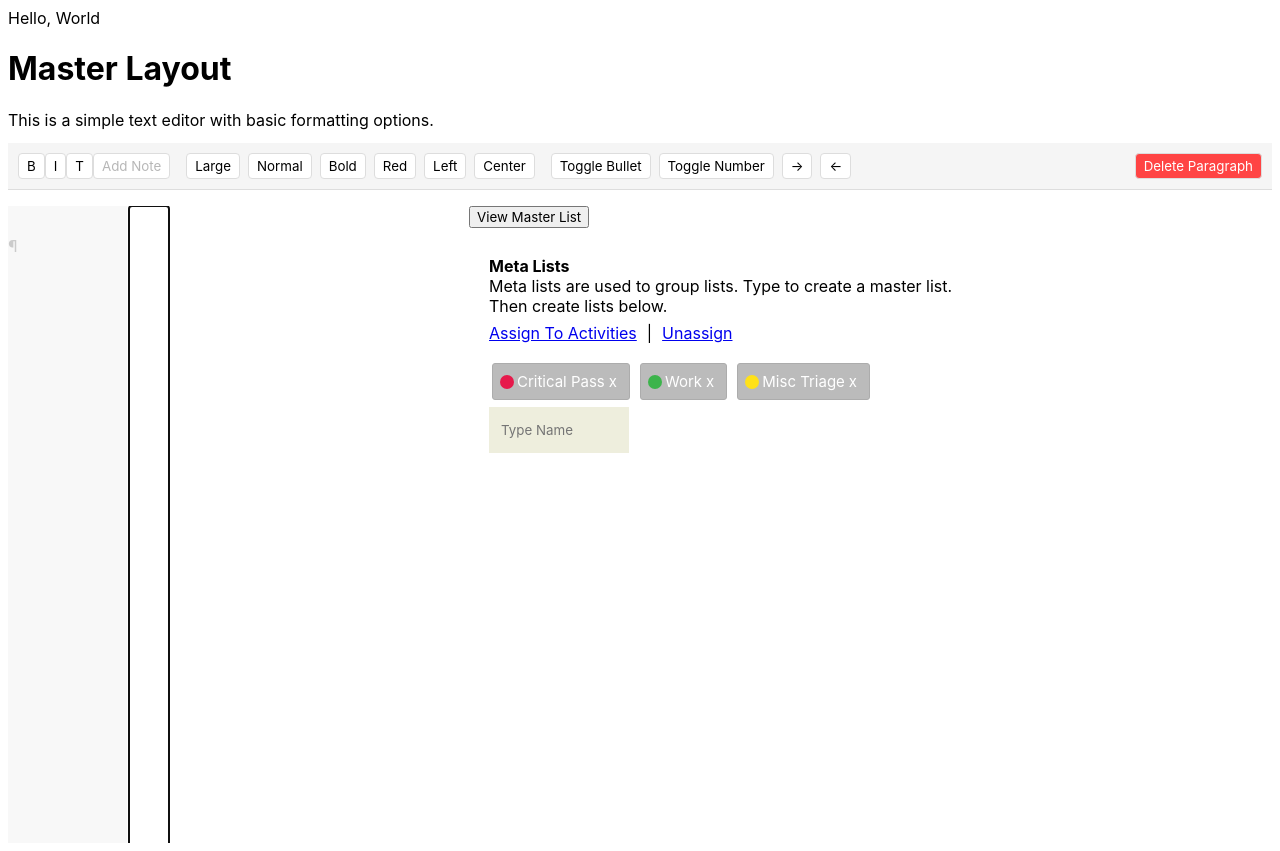
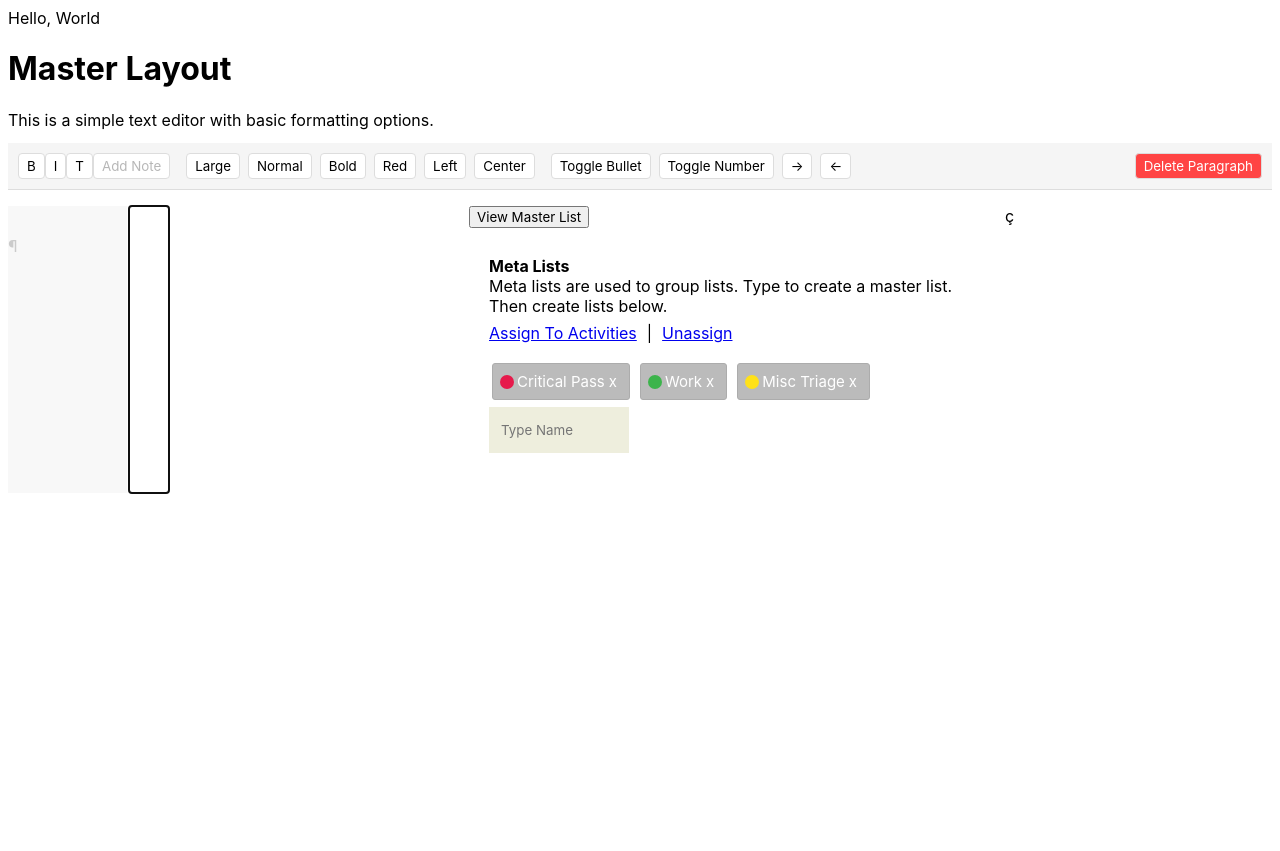
Before and after one commit to abf7d/master-list, an Angular app: page /master in a window 1280 px wide. After the commit the page ends 800 px from the top, so only its background shows below. Built offline with nearby package versions, Linux system fonts and the light colour scheme.

Commit message:
fixed scrollbars set tags to sticky

```diff
--- a/src/app/components/master-layout/master-layout.component.scss
+++ b/src/app/components/master-layout/master-layout.component.scss
@@ -43,7 +43,8 @@
   .content-area {
     flex-grow: 1;
     display: flex;
-    overflow-y: auto;
+    // overflow-y: auto;
+    overflow: visible;
   }
 
   .paragraph-markers {
@@ -131,7 +132,7 @@
 //       content: '\x80''; /* Zero-width space */
 //     }
 .editor-container {
-    position: relative;
+    // position: relative;
     display: flex;
     gap: 16px;
   }
@@ -142,10 +143,11 @@
   }
 
   .editor-container {
-    position: relative;
+    // position: relative;
     display: flex;
     flex-direction: column;
-    height: calc(100vh - 100px); // Adjust based on your header height
+    // height: calc(100vh - 100px); // Adjust based on your header height
+    height: auto;
   }
 
   .content-area {
--- a/src/app/components/meta-tags/meta-tags.component.scss
+++ b/src/app/components/meta-tags/meta-tags.component.scss
@@ -7,3 +7,8 @@ cp-tag-selection {
     padding: 10px;
     padding-top: 18px;
   }
+
+  .chart-options {
+    position: sticky;
+    top: 42px;
+  }
```
